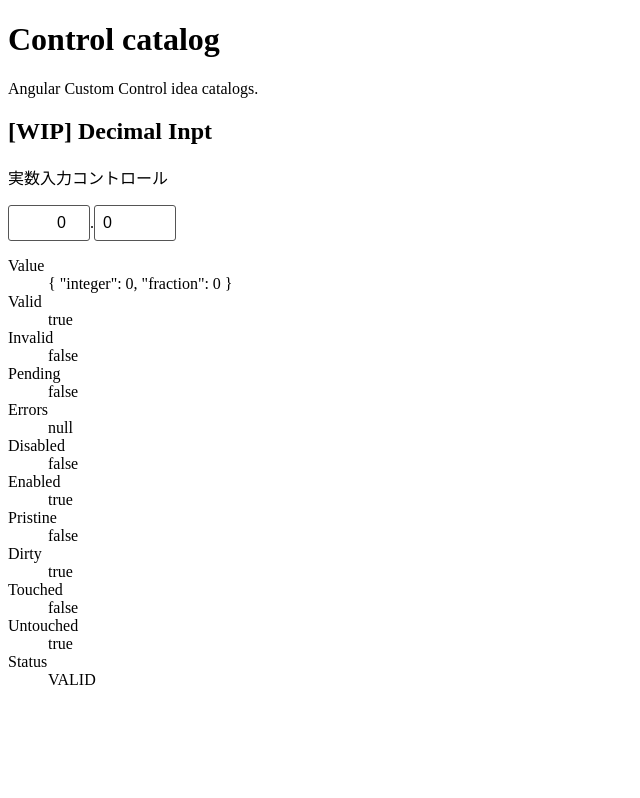
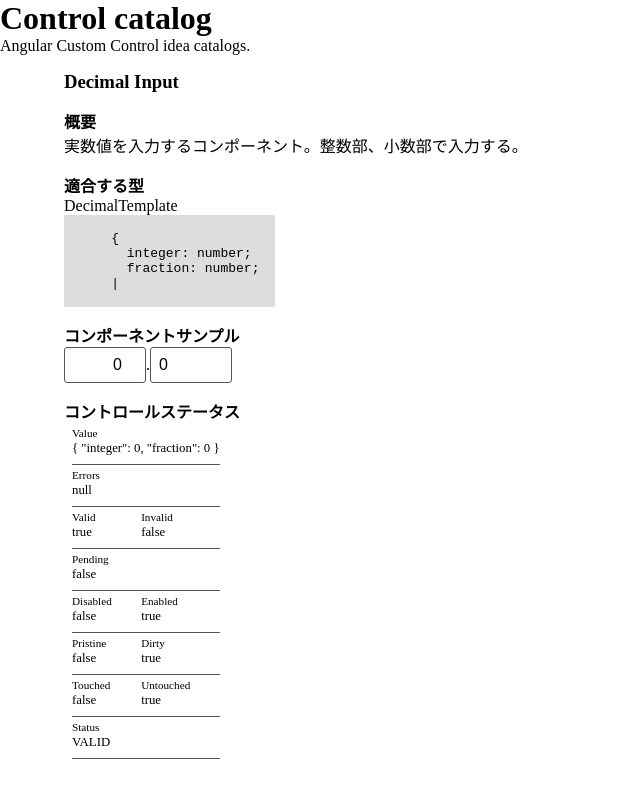
Before and after one commit to KadoTomohiro/control-collection, an Angular app: page /controls/decimal-input in a window 1280 px wide. Shown: the whole page, without its empty margins (0-640 px from the left). Built offline with nearby package versions, Linux system fonts and the light colour scheme.

Commit message:
コントロール記事のテンプレート修正

```diff
--- a/src/app/domain/control-status/control-status.component.css
+++ b/src/app/domain/control-status/control-status.component.css
@@ -0,0 +1,30 @@
+dl {
+  max-width: 15rem;
+  display: grid;
+  grid-template-columns: max-content max-content;
+  grid-template-rows: none;
+  padding: 0 0.5rem;
+}
+
+dl> * + dd,div {
+  border-bottom: 1px solid #555;
+}
+
+dt {
+  display: inline;
+  height: max-content;
+}
+
+dd {
+  padding-bottom: 0.5rem;
+  font-size: 0.8rem;
+}
+
+.pair {
+  display: inline;
+
+}
+
+.single {
+  grid-column: 1/3;
+}
--- a/src/app/domain/control-status/control-status.component.html
+++ b/src/app/domain/control-status/control-status.component.html
@@ -1,26 +1,42 @@
 <dl>
-  <dt>Value</dt>
-  <dd>{{control().value | json}}</dd>
-  <dt>Valid</dt>
+  <dt class="single"><span appLabel>Value</span></dt>
+  <dd class="single">{{control().value | json}}</dd>
+  <dt class="single"><span appLabel>Errors</span></dt>
+  <dd class="single">{{control().errors | json}}</dd>
+  <div class="pair">
+    <dt><span appLabel>Valid</span></dt>
     <dd>{{control().valid}}</dd>
-  <dt>Invalid</dt>
+  </div>
+  <div class="pair">
+    <dt><span appLabel>Invalid</span></dt>
     <dd>{{control().invalid}}</dd>
-  <dt>Pending</dt>
-  <dd>{{control().pending}}</dd>
-  <dt>Errors</dt>
-  <dd>{{control().errors | json}}</dd>
-  <dt>Disabled</dt>
+  </div>
+  <dt class="single"><span appLabel>Pending</span></dt>
+  <dd class="single">{{control().pending}}</dd>
+  <div class="pair">
+    <dt><span appLabel>Disabled</span></dt>
     <dd>{{control().disabled}}</dd>
-  <dt>Enabled</dt>
+  </div>
+  <div class="pair">
+    <dt><span appLabel>Enabled</span></dt>
     <dd>{{control().enabled}}</dd>
-  <dt>Pristine</dt>
+  </div>
+  <div class="pair">
+    <dt><span appLabel>Pristine</span></dt>
     <dd>{{control().pristine}}</dd>
-  <dt>Dirty</dt>
+  </div>
+  <div class="pair">
+    <dt><span appLabel>Dirty</span></dt>
     <dd>{{control().dirty}}</dd>
-  <dt>Touched</dt>
+  </div>
+  <div class="pair">
+    <dt><span appLabel>Touched</span></dt>
     <dd>{{control().touched}}</dd>
-  <dt>Untouched</dt>
+  </div>
+  <div class="pair">
+    <dt><span appLabel>Untouched</span></dt>
     <dd>{{control().untouched}}</dd>
-  <dt>Status</dt>
-  <dd>{{control().status}}</dd>
+  </div>
+  <dt class="single"><span appLabel>Status</span></dt>
+  <dd class="single">{{control().status}}</dd>
 </dl>
--- a/src/app/domain/control-status/control-status.component.ts
+++ b/src/app/domain/control-status/control-status.component.ts
@@ -1,12 +1,14 @@
 import {Component, input} from '@angular/core';
 import {JsonPipe} from "@angular/common";
 import {AbstractControl} from "@angular/forms";
+import {LabelComponent} from "../../parts/label/label.component";
 
 @Component({
   selector: 'app-control-status',
   standalone: true,
   imports: [
-    JsonPipe
+    JsonPipe,
+    LabelComponent
   ],
   templateUrl: './control-status.component.html',
   styleUrl: './control-status.component.css'
--- a/src/app/pages/control-pages/control-page-template/control-page-template.component.css
+++ b/src/app/pages/control-pages/control-page-template/control-page-template.component.css
@@ -0,0 +1,6 @@
+article {
+  margin: 1rem 4rem
+}
+article > * + * {
+  margin-top: 1rem;
+}
--- a/src/app/pages/control-pages/control-page-template/control-page-template.component.html
+++ b/src/app/pages/control-pages/control-page-template/control-page-template.component.html
@@ -1,4 +1,24 @@
-<ng-content></ng-content>
-@if (control) {
-  <app-control-status [control]="control"></app-control-status>
-}
+<article>
+  <header>
+    <h3><ng-content select=".title"></ng-content></h3>
+  </header>
+  <section>
+    <h4>概要</h4>
+    <ng-content select=".description"></ng-content>
+  </section>
+  <section>
+    <h4>適合する型</h4>
+    <ng-content select=".type"></ng-content>
+  </section>
+  <section>
+    <h4>コンポーネントサンプル</h4>
+    <ng-content></ng-content>
+  </section>
+  <section>
+    <h4>コントロールステータス</h4>
+    @if (control) {
+      <app-control-status [control]="control"></app-control-status>
+    }
+  </section>
+
+</article>
--- a/src/app/pages/control-pages/decimal-input-page/decimal-input-page.component.css
+++ b/src/app/pages/control-pages/decimal-input-page/decimal-input-page.component.css
@@ -0,0 +1,6 @@
+/*TODO: コード用のコンポーネントを作る*/
+pre {
+  padding: 1rem;
+  background-color: #ddd;
+  display: inline-block;
+}
--- a/src/app/pages/control-pages/decimal-input-page/decimal-input-page.component.html
+++ b/src/app/pages/control-pages/decimal-input-page/decimal-input-page.component.html
@@ -1,9 +1,18 @@
 <article>
-  <header>
-    <h2>[WIP] Decimal Inpt</h2>
-     <p>実数入力コントロール</p>
-  </header>
   <app-control-page-template>
+    <span class="title">Decimal Input</span>
+    <div class="description">実数値を入力するコンポーネント。整数部、小数部で入力する。</div>
+    <div class="type">
+      DecimalTemplate
+      <div>
+        <!-- TODO:コード用のコンポーネントを作る-->
+      <pre>
+    &#0123;
+      integer: number;
+      fraction: number;
+    &#0124;</pre>
+      </div>
+    </div>
     <app-decimal-input [formControl]="control"></app-decimal-input>
   </app-control-page-template>
 
--- a/src/app/pages/control-pages/input-page/input-page.component.html
+++ b/src/app/pages/control-pages/input-page/input-page.component.html
@@ -1,3 +1,8 @@
 <app-control-page-template>
+  <span class="title">Input</span>
+  <div class="description">標準のInput要素(`type=text`)</div>
+  <div class="type">
+    <code>string</code>
+  </div>
   <input [formControl]="control" />
 </app-control-page-template>
--- /dev/null
+++ b/src/app/parts/label/label.component.css
@@ -0,0 +1,3 @@
+:host {
+  font-size: 0.7rem;
+}
--- /dev/null
+++ b/src/app/parts/label/label.component.html
@@ -0,0 +1 @@
+<ng-content></ng-content>
--- a/src/styles.css
+++ b/src/styles.css
@@ -1,4 +1,9 @@
 /* You can add global styles to this file, and also import other style files */
+/* リセット */
+* {
+  margin: 0;
+  padding: 0;
+}
 
 /* この辺はきちんとデザイントークン作っていく */
 input, select, textarea {
```
Also changed, not shown: src/app/parts/label/label.component.ts (added, +12 -0 lines), 1 other file (tests, documents, lock files or other folders). Lines whose indentation alone changed are shown as unchanged.
